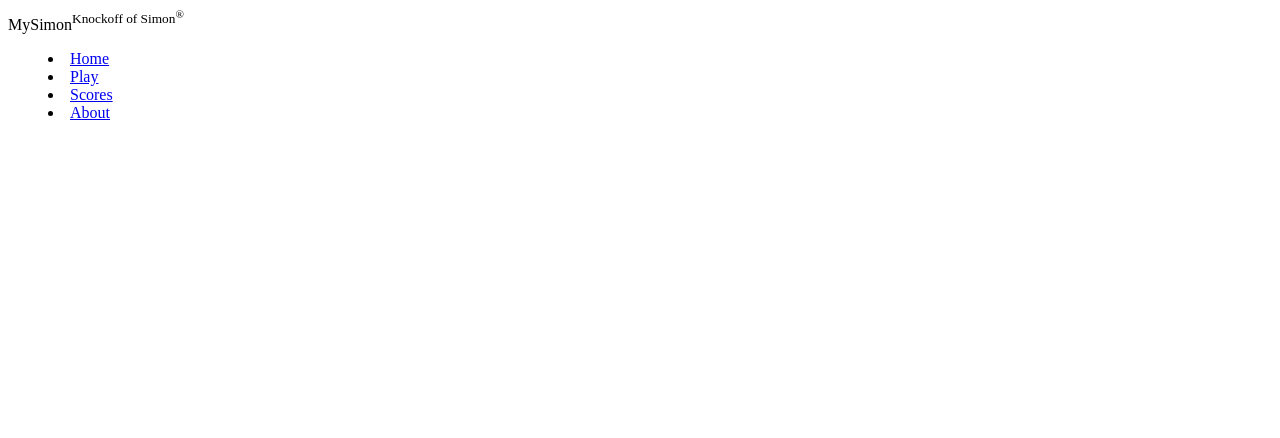
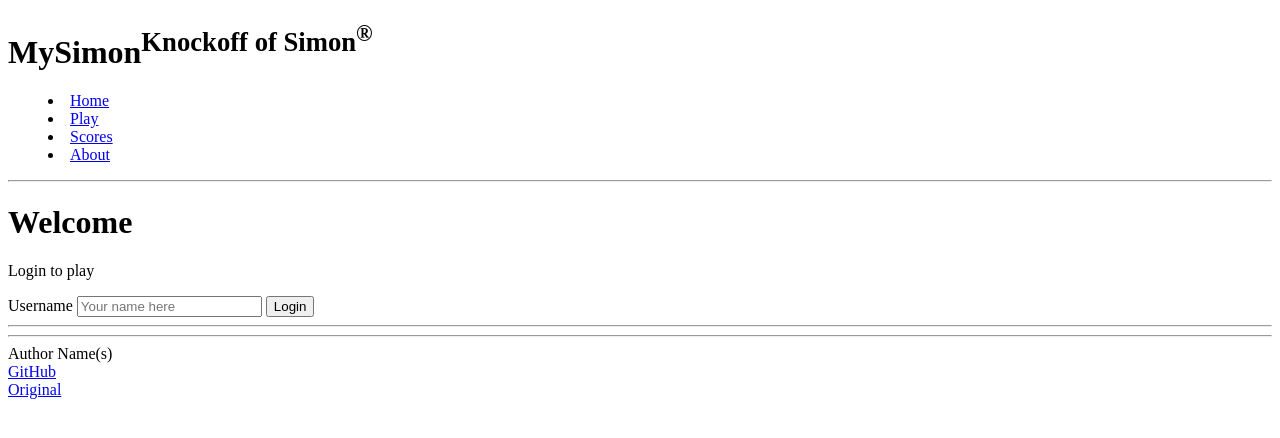
Before and after one commit to ccchase7/startup, a plain HTML site: page my_simon/index.html in a window 1280 px wide. Drawn offline with Linux system fonts and the light colour scheme.

Commit message:
Finished index page, added license document

```diff
--- a/my_simon/index.html
+++ b/my_simon/index.html
@@ -9,7 +9,8 @@
         <link rel="icon" href="simon_icon.ico" />
     </head>
     <body>
-        <header>MySimon<sup><span>Knockoff of Simon<sup>&reg</sup></span></header>
+        <header>
+            <h1>MySimon<sup><span>Knockoff of Simon<sup>&reg</sup></span></h1>
 
                 <!-- How to get to other pages -->
             <nav>
@@ -22,7 +23,33 @@
                 </menu>
             </nav>
 
+            <!--The hr draws a line to separate different parts of the page-->
+            <hr />
+        </header>
+
+        <main>
+            <h1>Welcome</h1>
+            <p>Login to play</p>
+            <form method="get" action="play.html">
+                <!--The label has a "for" attribute that associates it with the text box
+                by saying it is for the id of the text box-->
+              <label for="name">Username</label>
+              <input type="text" id="name" placeholder="Your name here" />
+              <button type="submit">Login</button>
+            </form>
+          </main>
+
     </body>
+    <footer>
+        <hr />
+        <hr />
+        <span class="text-reset">Author Name(s)</span>
+        <!--br is a break-->
+        <br />
+        <a href="https://github.com/ccchase7/startup.git">GitHub</a>
+        <br />
+        <a href="https://github.com/webprogramming260/simon-html">Original</a>
+    </footer>
 
 
 </html>
```
Also changed, not shown: 1 other file. Lines whose indentation alone changed are shown as unchanged.
